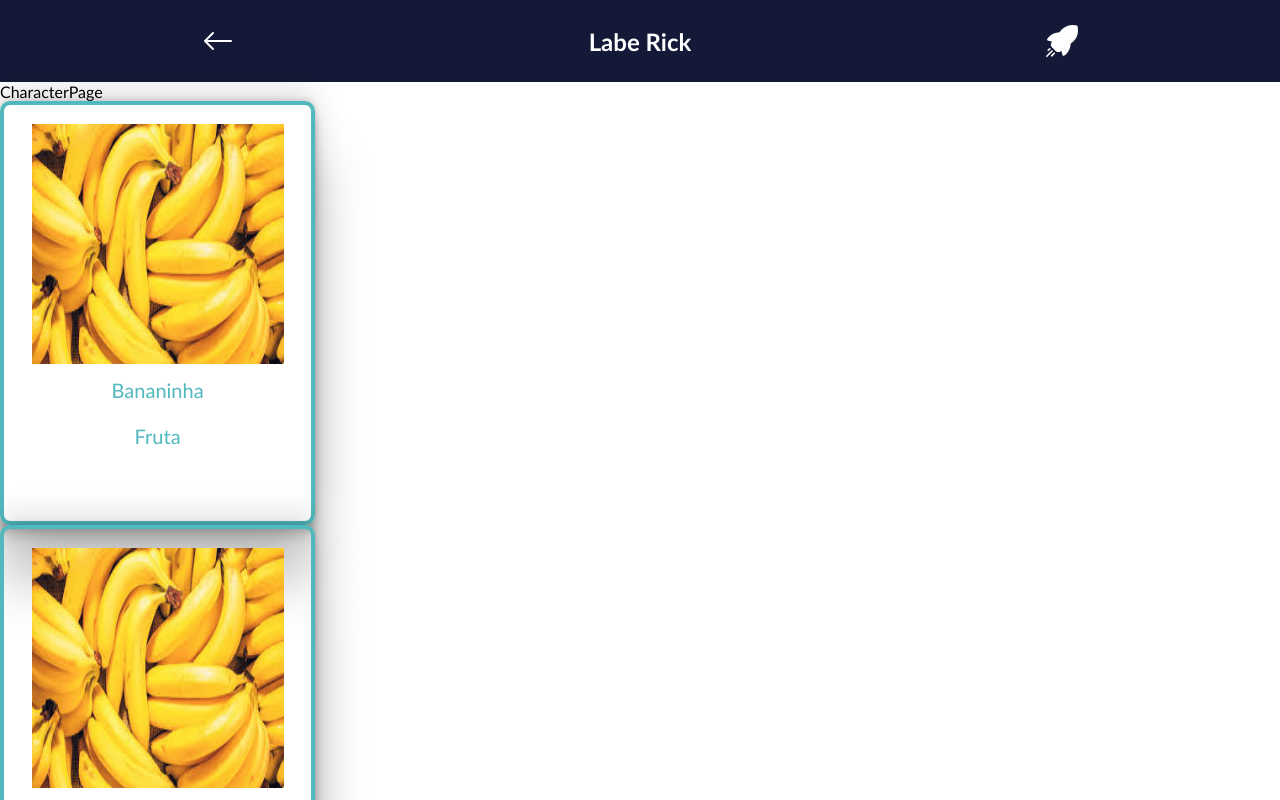
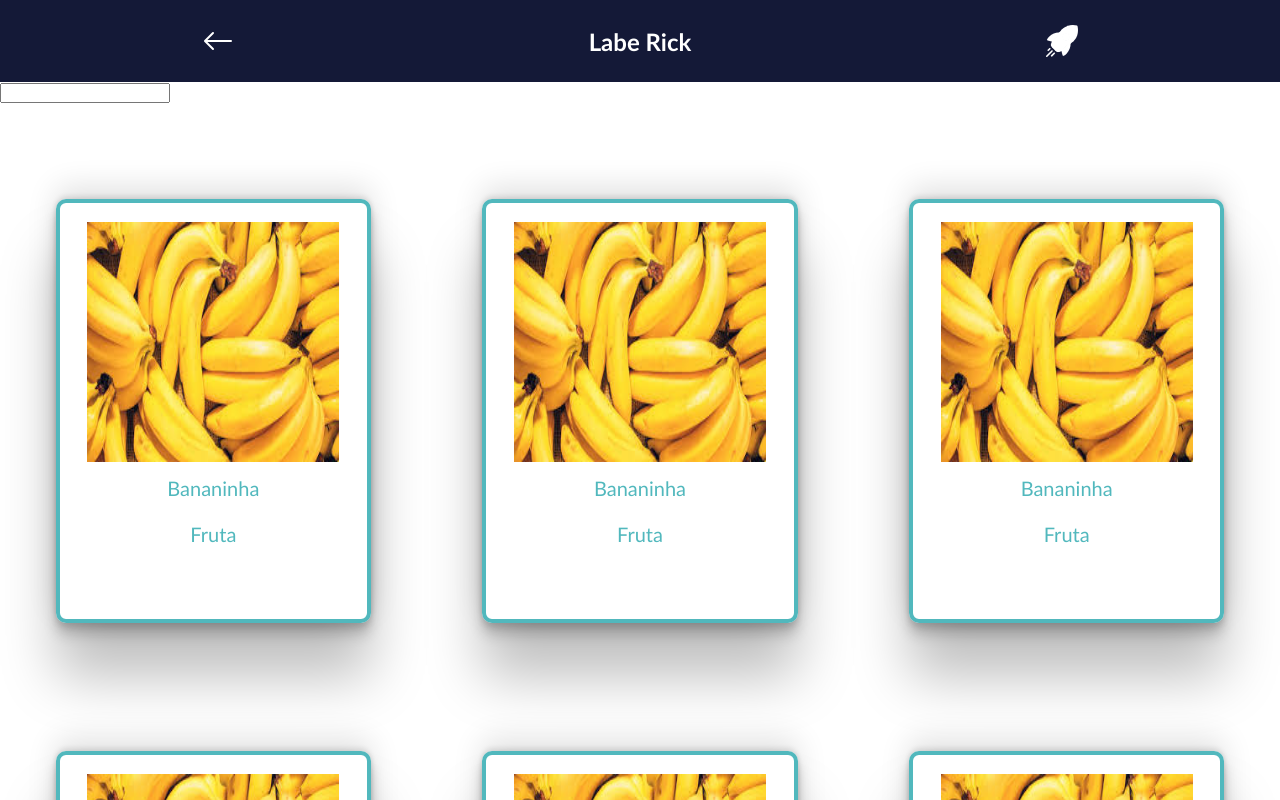
Before and after one commit to MirandaFayra/labe-rick-front-fayra, a React (Create React App) app: page /character in a window 1280 px wide. Shown: the top 800 px of the page. Built offline with nearby package versions, Linux system fonts and the light colour scheme.

Commit message:
Finalizar as configuracoes do grid

```diff
--- a/src/pages/character-page/index.js
+++ b/src/pages/character-page/index.js
@@ -1,17 +1,20 @@
 import React from 'react';
 import Card from '../../components/Card';
+import {ContainerCard} from './styled'
 
 export default function CharacterPage() {
 
     return (
         <>
-            <p>CharacterPage</p>
+            <input></input>
+            <ContainerCard>
                 <Card/>
                 <Card/>
                 <Card/>
                 <Card/>
                 <Card/>
                 <Card/>
+            </ContainerCard>
         </>
     );
 }
--- a/src/pages/character-page/styled.js
+++ b/src/pages/character-page/styled.js
@@ -1,3 +1,14 @@
 import styled from 'styled-components';
 
-export const Container = styled.View``;
+export const ContainerCard = styled.div`
+    margin-top:12vh;
+    display: grid;
+	grid-template-columns: repeat(3, 1fr);
+    align-self: center;
+    align-items: center;
+    justify-content: space-evenly;
+    justify-items:center;
+    row-gap: 16vh;
+    grid-auto-flow: row;
+
+`;
```
Lines whose indentation alone changed are shown as unchanged.
